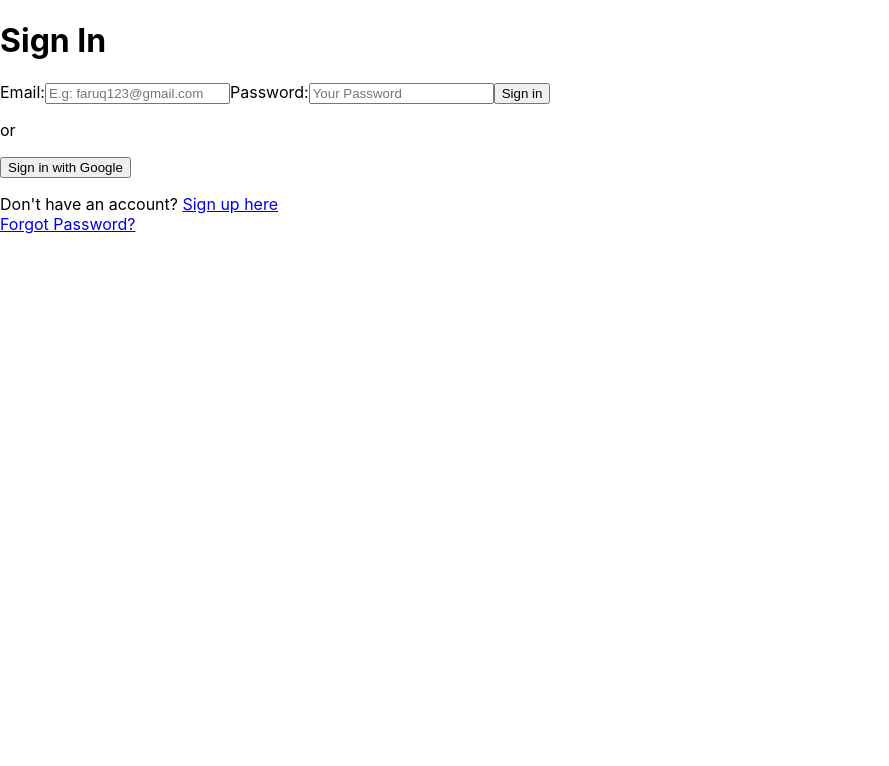
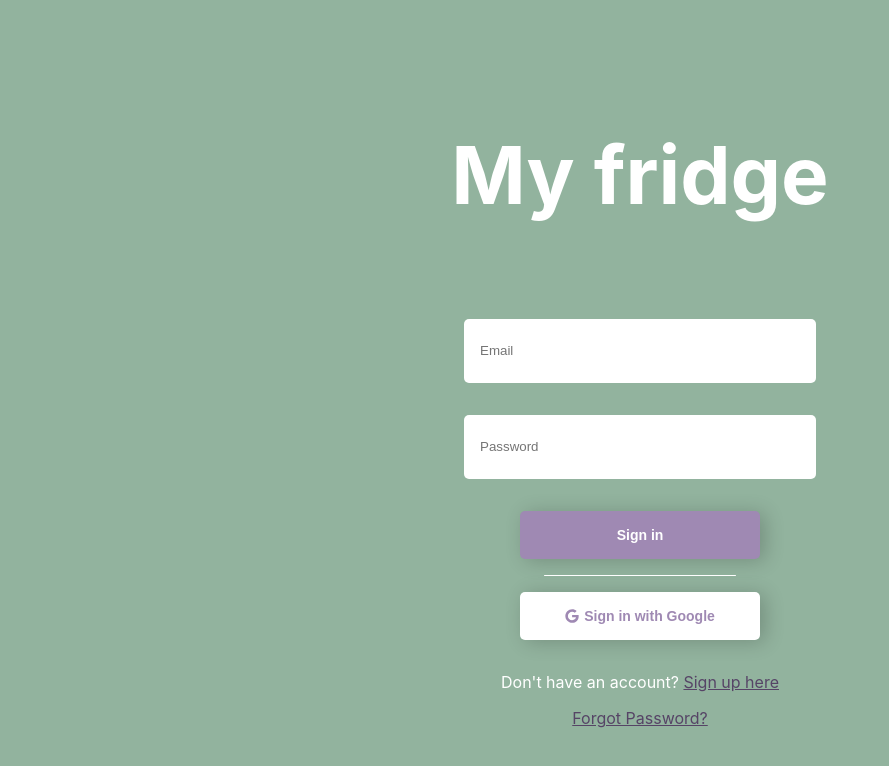
Before and after one commit to arpi09/client_fridge, a React (Create React App) app in the folder fridge/: page /login in a window 1280 px wide. Shown: the top 766 px of the page, without its empty margins (0-889 px from the left). Built offline with nearby package versions, Linux system fonts and the light colour scheme; no server answers.

Commit message:
Styling login and home page

```diff
--- a/fridge/package.json
+++ b/fridge/package.json
@@ -10,6 +10,7 @@
     "firebase": "^8.0.1",
     "react": "^17.0.1",
     "react-dom": "^17.0.1",
+    "react-icons": "^4.1.0",
     "react-router-dom": "^5.2.0",
     "react-scripts": "4.0.0",
     "react-table": "^7.6.2",
--- a/fridge/src/App.js
+++ b/fridge/src/App.js
@@ -1,16 +1,16 @@
 import "./App.css";
-import Login from "./components/Login";
-import Home from "./components/Home";
+import Login from "./pages/Login";
+import Home from "./pages/Home";
 import UserProvider from "./providers/UserProvider";
 import LoadingProvider from "./providers/LoadingProvider";
-import { BrowserRouter as Router, Switch, Route, Link } from "react-router-dom";
+import { BrowserRouter as Router, Switch, Route } from "react-router-dom";
 
 function App() {
   return (
     <LoadingProvider>
       <UserProvider>
         <Router>
-          <div>
+          <div style={{ height: "100vh" }}>
             <Switch>
               <Route path="/login">
                 <Login />
--- /dev/null
+++ b/fridge/src/components/Input.jsx
@@ -0,0 +1,24 @@
+import React from "react";
+import styled from "styled-components";
+
+const StyledInput = styled.input`
+  border-radius: 5px;
+  height: 2rem;
+  width: 20rem;
+  margin: 1rem;
+  padding: 1rem;
+  border-width: 0px;
+`;
+
+export const Input = ({ type, name, value, placeholder, id, onChange }) => {
+  return (
+    <StyledInput
+      type={type}
+      name={name}
+      value={value}
+      placeholder={placeholder}
+      id={id}
+      onChange={onChange}
+    />
+  );
+};
--- a/fridge/src/components/Login.jsx
+++ /dev/null
@@ -1,95 +0,0 @@
-import React, { useState, useEffect, useContext } from "react";
-import { Link, useHistory } from "react-router-dom";
-import { signInWithGoogle, auth } from "../firebase";
-import { UserContext } from "../providers/UserProvider";
-
-const Login = () => {
-  const [email, setEmail] = useState("");
-  const [password, setPassword] = useState("");
-  const [error, setError] = useState(null);
-  const history = useHistory();
-  const user = useContext(UserContext);
-
-  const signInWithEmailAndPasswordHandler = (event) => {
-    event.preventDefault();
-
-    auth.signInWithEmailAndPassword(email, password).catch((error) => {
-      setError("Error signing in with password and email!");
-      console.error("Error signing in with password and email", error);
-    });
-  };
-
-  const signInWithGoogleClick = (event) => {
-    event.preventDefault();
-
-    signInWithGoogle();
-  };
-
-  const onChangeHandler = (event) => {
-    const { name, value } = event.currentTarget;
-
-    if (name === "userEmail") {
-      setEmail(value);
-    } else if (name === "userPassword") {
-      setPassword(value);
-    }
-  };
-
-  useEffect(() => {
-    if (user !== null) {
-      history.push("/");
-    }
-  }, [user]);
-
-  return (
-    <div>
-      <h1>Sign In</h1>
-      <div>
-        {error !== null && <div>{error}</div>}
-        <form>
-          <label>Email:</label>
-          <input
-            type="email"
-            name="userEmail"
-            value={email}
-            placeholder="E.g: faruq123@gmail.com"
-            id="userEmail"
-            onChange={(event) => onChangeHandler(event)}
-          />
-          <label htmlFor="userPassword" className="block">
-            Password:
-          </label>
-          <input
-            type="password"
-            name="userPassword"
-            value={password}
-            placeholder="Your Password"
-            id="userPassword"
-            onChange={(event) => onChangeHandler(event)}
-          />
-          <button
-            onClick={(event) => {
-              signInWithEmailAndPasswordHandler(event, email, password);
-            }}
-          >
-            Sign in
-          </button>
-        </form>
-        <p>or</p>
-        <button
-          onClick={(event) => {
-            signInWithGoogleClick(event);
-          }}
-        >
-          Sign in with Google
-        </button>
-        <p>
-          Don't have an account? <Link to="signUp">Sign up here</Link> <br />{" "}
-          <Link to="passwordReset">Forgot Password?</Link>
-        </p>
-      </div>
-    </div>
-  );
-};
-
-export default Login;
--- /dev/null
+++ b/fridge/src/components/SignInButton.jsx
@@ -0,0 +1,36 @@
+import React from "react";
+import styled from "styled-components";
+
+const StyledButton = styled.button`
+  width: 15rem;
+  height: 3rem;
+  margin: 1rem;
+  background-color: #9f89b3;
+  color: #fff;
+  border-width: 0px;
+  border-radius: 5px;
+  box-shadow: 5px 2px 20px 0px rgba(0, 0, 0, 0.2);
+  font-size: 14px;
+  font-weight: bold;
+  cursor: pointer;
+  transition: 0.4s;
+
+  &:hover {
+    background-color: #564466;
+  }
+`;
+
+const StyledInnerContainer = styled.div`
+  display: flex;
+  flex-direction: row;
+  align-items: center;
+  justify-content: center;
+`;
+
+export const SignInButton = ({ onClick }) => {
+  return (
+    <StyledButton onClick={onClick}>
+      <StyledInnerContainer>Sign in</StyledInnerContainer>
+    </StyledButton>
+  );
+};
--- /dev/null
+++ b/fridge/src/components/SignOutButton.jsx
@@ -0,0 +1,35 @@
+import React from "react";
+import styled from "styled-components";
+
+const StyledButton = styled.button`
+  width: 6rem;
+  height: 2rem;
+  margin: 1rem;
+  background-color: #9f89b3;
+  color: #fff;
+  border-width: 0px;
+  border-radius: 5px;
+  font-size: 14px;
+  font-weight: bold;
+  cursor: pointer;
+  transition: 0.4s;
+
+  &:hover {
+    background-color: #564466;
+  }
+`;
+
+const StyledInnerContainer = styled.div`
+  display: flex;
+  flex-direction: row;
+  align-items: center;
+  justify-content: center;
+`;
+
+export const SignOutButton = ({ onClick }) => {
+  return (
+    <StyledButton onClick={onClick}>
+      <StyledInnerContainer>Sign out</StyledInnerContainer>
+    </StyledButton>
+  );
+};
--- /dev/null
+++ b/fridge/src/components/ThirdPartySignInButton.jsx
@@ -0,0 +1,47 @@
+import React from "react";
+import styled from "styled-components";
+
+const StyledButton = styled.button`
+  width: 15rem;
+  height: 3rem;
+  margin: 1rem;
+  background-color: #fff;
+  color: #9f89b3;
+  border-width: 0px;
+  border-radius: 5px;
+  box-shadow: 5px 2px 20px 0px rgba(0, 0, 0, 0.2);
+  font-size: 14px;
+  font-weight: bold;
+  cursor: pointer;
+  transition: 0.4s;
+
+  &:hover {
+    background-color: #564466;
+    color: #fff;
+  }
+`;
+
+const StyledIconContainer = styled.div`
+  margin-right: 5px;
+  align-items: center;
+  justify-content: center;
+  display: flex;
+`;
+
+const StyledInnerContainer = styled.div`
+  display: flex;
+  flex-direction: row;
+  align-items: center;
+  justify-content: center;
+`;
+
+export const ThirdPartySignInButton = ({ text, icon, onClick }) => {
+  return (
+    <StyledButton onClick={onClick}>
+      <StyledInnerContainer>
+        <StyledIconContainer>{icon}</StyledIconContainer>
+        {text}
+      </StyledInnerContainer>
+    </StyledButton>
+  );
+};
--- a/fridge/src/index.css
+++ b/fridge/src/index.css
@@ -11,3 +11,12 @@ code {
   font-family: source-code-pro, Menlo, Monaco, Consolas, 'Courier New',
     monospace;
 }
+
+h1 {
+  font-size: 80px;
+  color: #fff;
+}
+
+a {
+  color: #564466;
+}
--- a/fridge/src/components/Home.jsx
+++ b/fridge/src/pages/Home.jsx
@@ -1,7 +1,14 @@
 import React, { useState, useContext, useEffect } from "react";
 import { useHistory } from "react-router-dom";
 import { UserContext } from "../providers/UserProvider";
+import { SignOutButton } from "../components/SignOutButton";
 import { auth } from "../firebase";
+import {
+  StyledHomeMainContainer,
+  StyledHomeHeaderContainer,
+  StyledHomeImage,
+  StyledHeaderInfo,
+} from "./styles";
 
 const Home = () => {
   const history = useHistory();
@@ -23,32 +30,16 @@ const Home = () => {
     auth.signOut();
   };
 
-  console.log(user)
-
   return (
-    <div>
-      <div>
-        <div
-          style={{
-            background: `url(${photoURL}) no-repeat center center`,
-            backgroundSize: "cover",
-            height: "200px",
-            width: "200px",
-          }}
-        ></div>
-        <div>
+    <StyledHomeMainContainer>
+      <StyledHomeHeaderContainer>
+        <StyledHeaderInfo>
           <h2>{displayName}</h2>
-          <h3>{email}</h3>
-        </div>
-      </div>
-      <button
-        onClick={() => {
-          signOut();
-        }}
-      >
-        Sign out
-      </button>
-    </div>
+          <StyledHomeImage src={photoURL} alt="Profile Image" />
+          <SignOutButton onClick={signOut} />
+        </StyledHeaderInfo>
+      </StyledHomeHeaderContainer>
+    </StyledHomeMainContainer>
   );
 };
 
--- /dev/null
+++ b/fridge/src/pages/Login.jsx
@@ -0,0 +1,98 @@
+import React, { useState, useEffect, useContext } from "react";
+import { Link, useHistory } from "react-router-dom";
+import { signInWithGoogle, auth } from "../firebase";
+import { UserContext } from "../providers/UserProvider";
+import { Input } from "../components/Input";
+import { SignInButton } from "../components/SignInButton";
+import { ThirdPartySignInButton } from "../components/ThirdPartySignInButton";
+import { StyledLoginMainContainer, StyledLoginHeaderText } from "./styles";
+import { FaGoogle } from "react-icons/fa";
+
+const Login = () => {
+  const [email, setEmail] = useState("");
+  const [password, setPassword] = useState("");
+  const [error, setError] = useState(null);
+  const history = useHistory();
+  const user = useContext(UserContext);
+
+  const signInWithEmailAndPasswordHandler = (event) => {
+    event.preventDefault();
+
+    auth.signInWithEmailAndPassword(email, password).catch((error) => {
+      setError("Error signing in with password and email!");
+      console.error("Error signing in with password and email", error);
+    });
+  };
+
+  const signInWithGoogleClick = (event) => {
+    event.preventDefault();
+
+    signInWithGoogle();
+  };
+
+  const onChangeHandler = (event) => {
+    const { name, value } = event.currentTarget;
+
+    if (name === "userEmail") {
+      setEmail(value);
+    } else if (name === "userPassword") {
+      setPassword(value);
+    }
+  };
+
+  useEffect(() => {
+    if (user !== null) {
+      if (Object.keys(user).length !== 0) {
+        history.push("/");
+      }
+    }
+  }, [user]);
+
+  return (
+    <StyledLoginMainContainer>
+      <StyledLoginHeaderText>My fridge</StyledLoginHeaderText>
+      {error !== null && <div>{error}</div>}
+      <Input
+        type="email"
+        name="userEmail"
+        value={email}
+        placeholder="Email"
+        id="userEmail"
+        onChange={(event) => onChangeHandler(event)}
+      />
+      <Input
+        type="password"
+        name="userPassword"
+        value={password}
+        placeholder="Password"
+        id="userPassword"
+        onChange={(event) => onChangeHandler(event)}
+      />
+      <SignInButton
+        onClick={(event) => {
+          signInWithEmailAndPasswordHandler(event, email, password);
+        }}
+      />
+      <div
+        style={{
+          width: "15%",
+          borderTop: "1px solid #fff",
+          borderRadius: "5px",
+        }}
+      ></div>
+      <ThirdPartySignInButton
+        text="Sign in with Google"
+        icon={<FaGoogle />}
+        onClick={(event) => {
+          signInWithGoogleClick(event);
+        }}
+      />
+      <p style={{ color: "#fff" }}>
+        Don't have an account? <Link to="signUp">Sign up here</Link>
+      </p>
+      <Link to="passwordReset">Forgot Password?</Link>
+    </StyledLoginMainContainer>
+  );
+};
+
+export default Login;
--- /dev/null
+++ b/fridge/src/pages/styles.js
@@ -0,0 +1,51 @@
+import styled from "styled-components";
+
+export const StyledLoginMainContainer = styled.div`
+  display: flex;
+  align-items: center;
+  flex-direction: column;
+  height: 100%;
+  justify-content: center;
+  background-color: #92b39e;
+`;
+
+export const StyledLoginHeaderText = styled.h1`
+  margin-bottom: 5rem;
+`;
+
+export const StyledHomeMainContainer = styled.div`
+  display: flex;
+  align-items: center;
+  flex-direction: column;
+  height: 100%;
+  justify-content: center;
+  background-color: #92b39e;
+`;
+
+export const StyledHomeHeaderContainer = styled.div`
+  display: flex;
+  align-items: center;
+  flex-direction: row;
+  height: 3rem;
+  width: 100%;
+  justify-content: flex-end;
+  background-color: #transparent;
+  position: absolute;
+  top: 0px;
+  padding: 1rem;
+`;
+
+export const StyledHomeImage = styled.img`
+  height: 3rem;
+  width: auto;
+  border-radius: 3rem;
+  margin-left: 1rem;
+`;
+
+export const StyledHeaderInfo = styled.div`
+  display: flex;
+  flex-direction: row;
+  align-items: center;
+  justify-content: center;
+  margin-right: 1.5rem;
+`;
```
Also changed, not shown: 1 other file (tests, documents, lock files or other folders).
